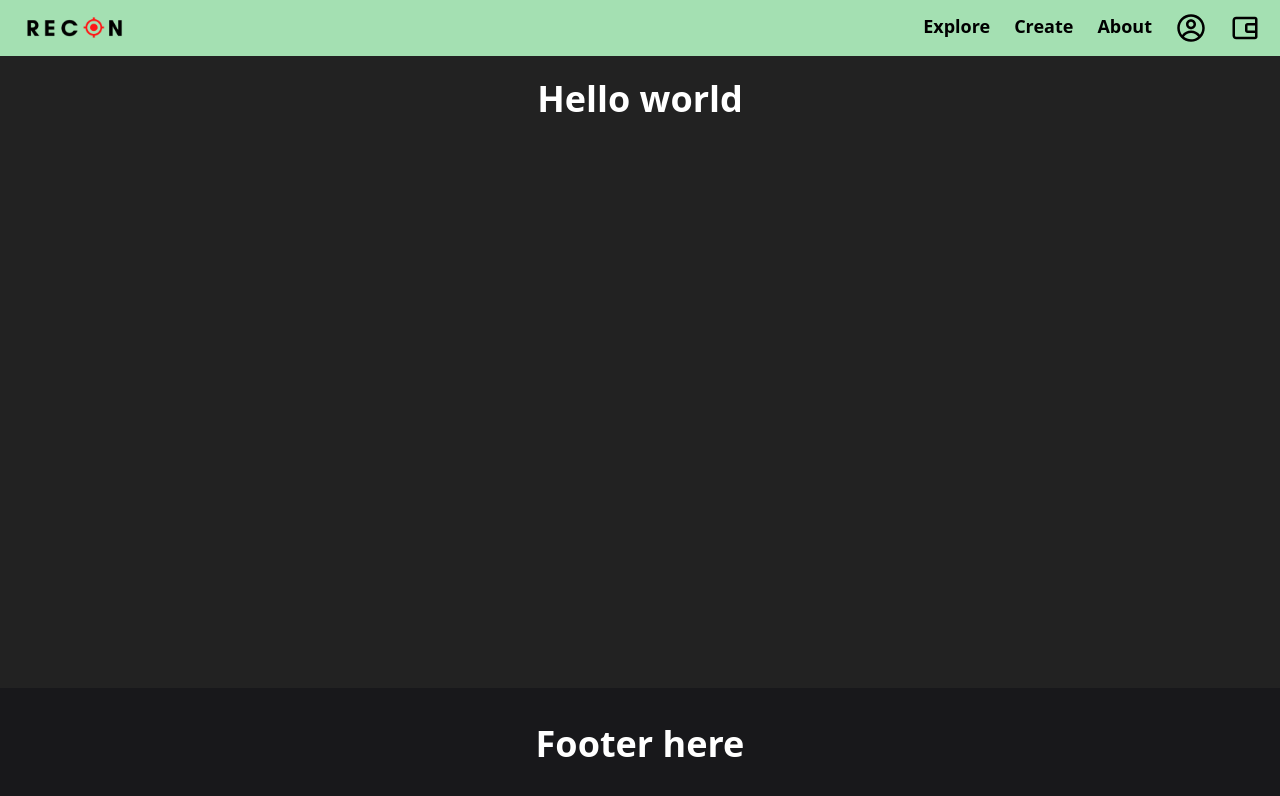
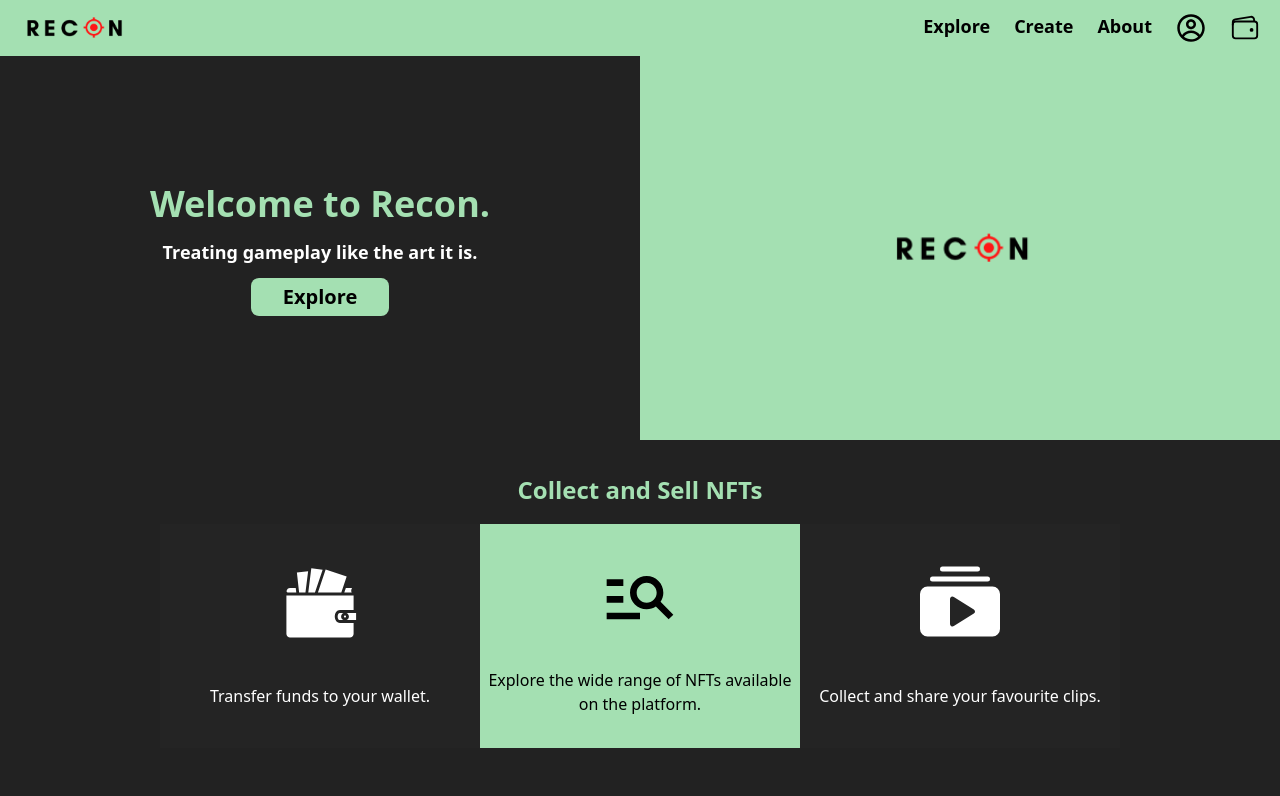
Before and after one commit to mizanxali/recon, a Next.js app: page / in a window 1280 px wide. Shown: the top 796 px of the page. Built offline with nearby package versions, Linux system fonts and the light colour scheme.

Commit message:
Finish structure of landing page

```diff
--- a/components/common/Footer.jsx
+++ b/components/common/Footer.jsx
@@ -1,9 +1,10 @@
 import Link from 'next/link'
 
 export default function Footer() {
-  return (
-    <div className='absolute bottom-0 w-full flex flex-row justify-between items-center h-28 bg-gray-darker text-white px-2'>
-      <h1 className='mx-auto my-4 text-white text-4xl font-bold'>Footer here</h1>
-    </div>
-  )
+  // return (
+  //   <div className='absolute bottom-0 w-full flex flex-row justify-between items-center h-28 text-white px-2'>
+  //     <h1 className='mx-auto my-4 text-white text-4xl font-bold'>Footer here</h1>
+  //   </div>
+  // )
+  return null
 }
--- a/components/common/Navbar.jsx
+++ b/components/common/Navbar.jsx
@@ -1,7 +1,7 @@
 import Link from 'next/link'
 import Image from 'next/image'
 import { CgProfile } from 'react-icons/cg'
-import { BiWalletAlt } from 'react-icons/bi'
+import { IoWalletOutline } from 'react-icons/io5'
 
 import logo from '../../public/recon.png'
 
@@ -30,7 +30,7 @@ export default function Navbar() {
           <CgProfile className='hover:text-white block text-3xl mx-3' />
         </Link>
         <Link href="/about">
-          <BiWalletAlt className='hover:text-white block text-3xl mx-3' />
+          <IoWalletOutline className='hover:text-white block text-3xl mx-3' />
         </Link>
       </div>
     </div>
--- /dev/null
+++ b/components/explore/ExploreCard.jsx
@@ -0,0 +1,9 @@
+export default function ExploreCard() {
+  return (
+    <div className='h-12'>
+      <div className=''></div>
+      <div className='h-1/3'></div>
+      <div className='h-2/3'></div>
+    </div>
+  )
+}
--- a/pages/index.js
+++ b/pages/index.js
@@ -1,6 +1,12 @@
+import Image from 'next/image'
 import Head from 'next/head'
 import Navbar from '../components/common/Navbar'
 import Footer from '../components/common/Footer'
+import { GiWallet } from 'react-icons/gi'
+import { BsCollectionPlayFill } from 'react-icons/bs'
+import { MdManageSearch } from 'react-icons/md'
+
+import logo from '../public/recon.png'
 
 export default function Home() {
   return (
@@ -12,7 +18,38 @@ export default function Home() {
           <meta name='description' content='Generated by create next app' />
           <link rel='icon' href='/favicon.ico' />
         </Head>
-        <h1 className='mx-auto my-4 text-white text-4xl font-bold'>Hello world</h1>
+        <main className='flex flex-row h-96'>
+          <section className='h-full w-1/2 flex flex-col items-center justify-center'>
+            <h1 className='my-1 text-4xl text-primary font-bold'>Welcome to Recon.</h1>
+            <h6 className='my-1 text-lg text-white font-semibold'>Treating gameplay like the art it is.</h6>
+            <button className='my-2 bg-primary text-black text-xl px-8 py-1 font-semibold rounded-lg'>Explore</button>
+          </section>
+          <section className='h-full w-1/2 bg-primary flex flex-col items-center justify-center'>
+            <Image
+              src={logo}
+              width={180}
+              height={55}
+            />
+          </section>
+        </main>
+        <div className='py-8'>
+          <h1 className='text-2xl text-primary text-center font-semibold'>Collect and Sell NFTs</h1>
+          <div className='flex flex-row w-3/4 h-56 mx-auto my-4
+          '>
+            <div className='h-full w-1/3 flex flex-col items-center justify-evenly bg-gray-light text-white'>
+              <GiWallet className='block text-7xl' />
+              <h6 className=''>Transfer funds to your wallet.</h6>
+            </div>
+            <div className='h-full w-1/3 flex flex-col items-center justify-evenly bg-primary text-black'>
+              <MdManageSearch className='block text-7xl' />
+              <h6 className=''>Explore the wide range of NFTs available on the platform.</h6>
+            </div>
+            <div className='h-full w-1/3 flex flex-col items-center justify-evenly bg-gray-light text-white'>
+              <BsCollectionPlayFill className='block text-7xl' />
+              <h6 className=''>Collect and share your favourite clips.</h6>
+            </div>
+          </div>
+        </div>
       </div>
       <Footer />
     </>
--- a/tailwind.config.js
+++ b/tailwind.config.js
@@ -8,13 +8,9 @@ module.exports = {
       white: '#fff',
       black: '#000',
       gray: {
-        darkest: '#0f0f10',
-        darker: '#18181b',
         dark: '#19191a',
         DEFAULT: '#222222',
-        light: '#1f1f23',
-        lighter: '#3a3b3c',
-        lightest: '#464748',
+        light: '#242424',
         mute: '#BEBEBE'
       },
       valorant: '#FF4655',
@@ -36,7 +32,8 @@ module.exports = {
       '3xl': '1.875rem',
       '4xl': '2.25rem',
       '5xl': '3rem',
-      '6xl': '4rem'
+      '6xl': '4rem',
+      '7xl': '5rem',
     }
   },
   variants: {
```
